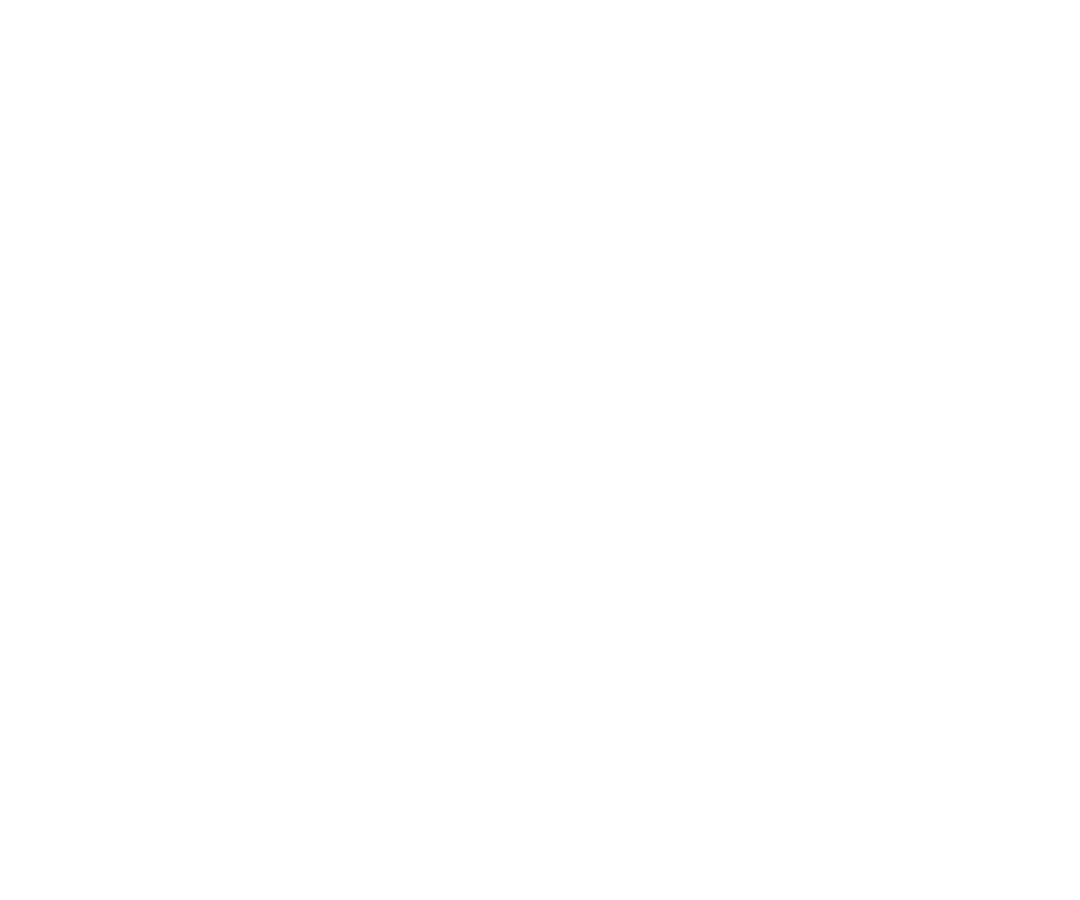
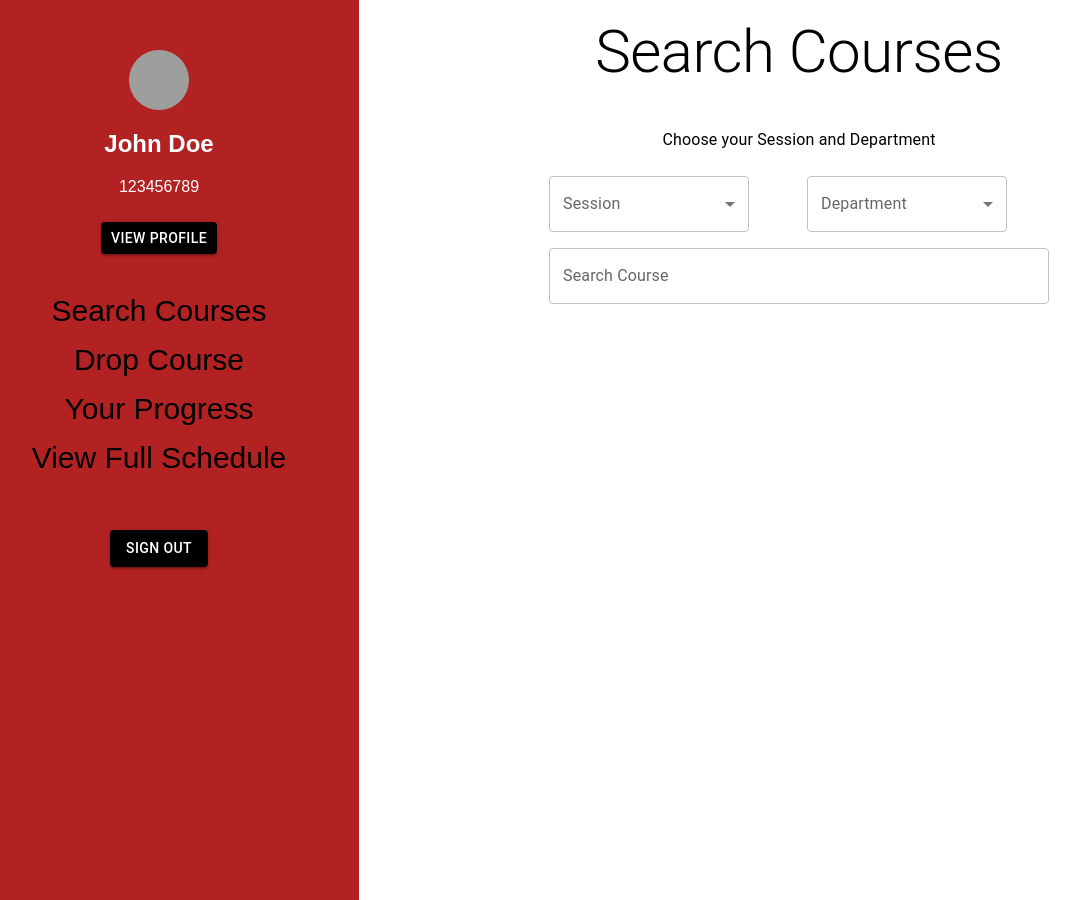
Before and after one commit to hvpham-yorku/Group8_YUPlanner, a React (Create React App) app in the folder frontend/yuplanner/: page /services/search-courses in a window 1280 px wide. Before the commit this address had no page. Shown: the whole page, without its empty margins (41-1121 px from the left). Before the commit the page ends 800 px from the top, so only its background shows below. Built offline with nearby package versions, Linux system fonts and the light colour scheme; grey boxes are pictures that could not be loaded.

Commit message:
Created Search Bar for Courses
Created search bar for courses where the student can filter through their desired courses.

```diff
--- a/frontend/yuplanner/src/App.js
+++ b/frontend/yuplanner/src/App.js
@@ -1,4 +1,4 @@
-import React, { useState } from 'react';
+import React from 'react';
 import { BrowserRouter as Router, Route, Routes, Navigate } from 'react-router-dom';
 
 // import logo from './logo.svg';
@@ -24,35 +24,19 @@
             <Routes>
             <Route path="/" element={<Navigate to="/login" />} />
 
-            <Route path="/login" element={<Login/>}>
-            </Route>
+            <Route path="/login" element={<Login/>} />
 
-            <Route path="/signup" element={<Signup/>}>
-            </Route>
+
+            <Route path="/signup" element={<Signup/>} />
+
           {/* Add other routes here */}
-          <Route
-            path="/services"
-            element={
-              <div style={{ display: 'flex' }}>
-                <Sidebar />
-                <div style={{ marginLeft: '200px', padding: '20px', flexGrow: 1 }}>
-                {/* Other content can go here */}
-                 <h1 style={{ fontSize: '60px' }}>Welcome to your YUPlanner</h1>
-                  <h3>Select options from the Services menu.</h3>
-                 </div>
-                <div style={{ marginLeft: '200px', padding: '20px', flexGrow: 1 }}>
-                  <Routes>
-                    <Route path="/search-courses" element={<SearchCourses />} />
-                    <Route path="/drop-course" element={<DropCourse />} />
-                    <Route path="/your-progress" element={<YourProgress />} />
-                    <Route path="/view-schedule" element={<ViewSchedule />} />
-                  </Routes>
-                  </div>
-                </div>
-            }
-            />
+          <Route path="/services" element={<ServicesPage />} />
+              <Route path="/services/search-courses" element={<SearchCourses />} />
+              <Route path="/services/drop-course" element={<DropCourse />} />
+              <Route path="/services/your-progress" element={<YourProgress />} />
+              <Route path="/services/view-schedule" element={<ViewSchedule />} />
             </Routes>
-      </div>
+          </div>
     </Router>
   );
 }
--- a/frontend/yuplanner/src/components/Sidebar.js
+++ b/frontend/yuplanner/src/components/Sidebar.js
@@ -21,10 +21,10 @@
         </div>
       </div>
             <ul className ="sidebar-menu">
-                <li><Link to="/search-courses"className="sidebar-link">Search Courses</Link></li>
-                <li><Link to="/drop--course"className="sidebar-link">Drop Course</Link></li>
-                <li><Link to="/progress"className="sidebar-link">Your Progress</Link></li>
-                <li><Link to="/view-schedule"className="sidebar-link">View Full Schedule</Link></li>
+                <li><Link to="/services/search-courses" className="sidebar-link">Search Courses</Link></li>
+                <li><Link to="/services/drop--course" className="sidebar-link">Drop Course</Link></li>
+                <li><Link to="/services/progress" className="sidebar-link">Your Progress</Link></li>
+                <li><Link to="/services/view-schedule" className="sidebar-link">View Full Schedule</Link></li>
             </ul>
              {/* Sign Out Button */}
           <Link to="/signout-btn" style={{ textDecoration: 'none', marginTop: '10px' }}>
--- a/frontend/yuplanner/src/pages/SearchCourses.js
+++ b/frontend/yuplanner/src/pages/SearchCourses.js
@@ -0,0 +1,121 @@
+import React, {useState } from 'react';
+import { TextField, Box, MenuItem, Select, InputLabel, FormControl, Typography, Table, TableBody, TableCell, TableContainer, TableHead, TableRow } from '@mui/material';
+import Sidebar from '../components/Sidebar';
+
+function SearchCourses() {
+    //Searching the courses
+    const [session, setSession] = useState('');
+    const [department, setDepartment] = useState('');
+    const [searchQuery, setSearchQuery] = useState('');
+    const [filteredCourses, setFilteredCourses] = useState([]);
+
+
+    const courses = [
+        { course_code: 'EECS 2101', course_title: 'Fundamentals of Data Structures', department: 'EECS' },
+        { course_code: 'EECS 3451', course_title: 'Signals and Systems', department: 'EECS' },
+        { course_code: 'ENG 2003', course_title: 'Effective Engineering Communication', department: 'ENG' },
+        { course_code: 'ENG 3000', course_title: 'Professional Engineering Practice', department: 'ENG' },
+    ];
+
+    //filter the courses by department
+    const handleDepartmentChange = (event) => {
+        const selectedDepartment = event.target.value;
+        setDepartment(selectedDepartment);
+
+
+    const departmentCourses = courses.filter((course) => course.department === selectedDepartment);
+    setFilteredCourses(departmentCourses);
+    setSearchQuery('');
+};
+
+    const handleSearchChange = (event) => {
+        const query = event.target.value;
+        setSearchQuery(query);
+
+    const departmentCourses = courses.filter((course) => course.department === department);
+        setFilteredCourses(
+          departmentCourses.filter(
+            (course) =>
+              course.course_title.toLowerCase().includes(query.toLowerCase()) ||
+              course.course_code.toLowerCase().includes(query.toLowerCase())
+          )
+        );
+      };
+
+    //Changing session and deparemnet
+    const handleSessionChange = (event) => {
+        setSession(event.target.value);
+    };
+
+    return (
+        <Box sx={{ display: 'flex' }}>
+            <Sidebar />
+
+        <Box sx={{ flex: 1, padding: 2 }}>
+            <Typography variant="h2" gutterBottom sx={{ marginBottom: 5 }}>
+                Search Courses
+            </Typography>
+            <Typography sx={{ fontSize: '18px' }} sx={{ marginBottom: 3 }}>
+                Choose your Session and Department
+            </Typography>
+            <Box sx={{display: 'flex', flexDirection: 'column', gap: 2, maxWidth: '500px', margin: 'auto' }}>
+                <Box sx={{ display: 'flex', gap: 2}}>
+                    <FormControl fullWidth>
+                        <InputLabel>Session</InputLabel>
+                        <Select value={session} onChange={handleSessionChange} label="Session" sx={{ width: '200px' }}>
+                            <MenuItem value="FW2025">FW2025</MenuItem>
+                            <MenuItem value="FW2024">FW2024</MenuItem>
+                        </Select>
+                    </FormControl>
+                    <FormControl fullWidth>
+                        <InputLabel>Department</InputLabel>
+                        <Select value={department} onChange={handleDepartmentChange} label="Session" sx={{ width: '200px' }}>
+                            <MenuItem value="ENG">ENG</MenuItem>
+                            <MenuItem value="EECS">EECS</MenuItem>
+                        </Select>
+                    </FormControl>
+                </Box>
+
+                {/* Physical Search Bar */}
+                <TextField label="Search Course" variant="outlined" fullWidth value={searchQuery} onChange={handleSearchChange} sx={{ width: '500px' }}/>
+
+                {/* Search Button
+                <Button variant="contained" color="error" sx={{ width: '100px', marginTop: 2 }} onClick={handleSearch}>
+                    Search
+                </Button>*/}
+            </Box>
+
+            {/* Filtering courses */}
+            {filteredCourses.length > 0 && (
+                <TableContainer sx={{ marginTop: 2, width: '500px', marginX: 'auto' }}>
+                 <Table>
+                     <TableHead>
+                        <TableRow>
+                         <TableCell>Course Code</TableCell>
+                         <TableCell>Course Title</TableCell>
+                     </TableRow>
+                 </TableHead>
+             <TableBody>
+            {filteredCourses.map((course, index) => (
+                <TableRow key={index}>
+                    <TableCell>{course.course_code}</TableCell>
+                    <TableCell>{course.course_title}</TableCell>
+                </TableRow>
+                ))}
+            </TableBody>
+         </Table>
+        </TableContainer>
+        )}
+
+        {/* If no courses are found*/}
+        {filteredCourses.length === 0 && searchQuery && (
+             <Typography variant="body1" color="textSecondary" sx={{ marginTop: 2 }}>
+                 No courses found
+            </Typography>
+            )}
+        </Box>
+    </Box>
+    );
+}
+
+export default SearchCourses;
```
Also changed, not shown: frontend/yuplanner/src/pages/ServicesPage.js (line endings or trailing spaces).
